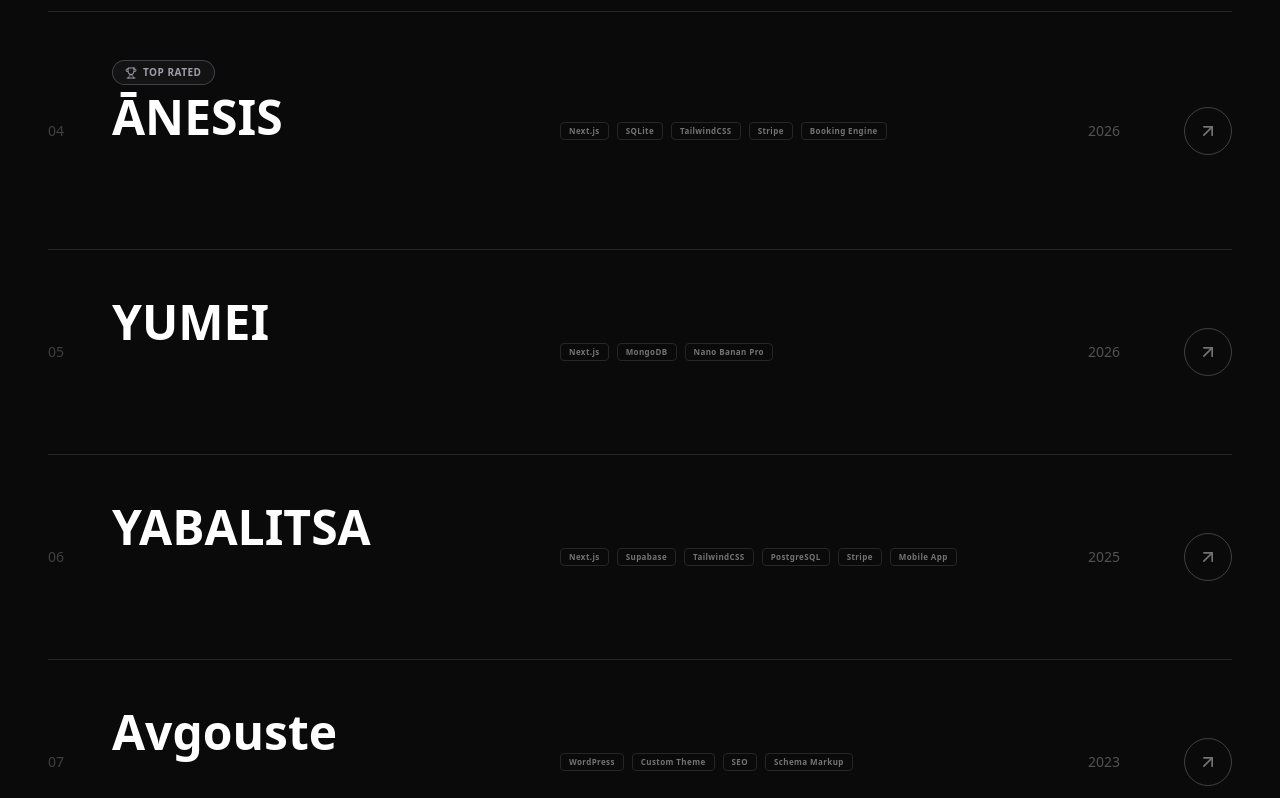
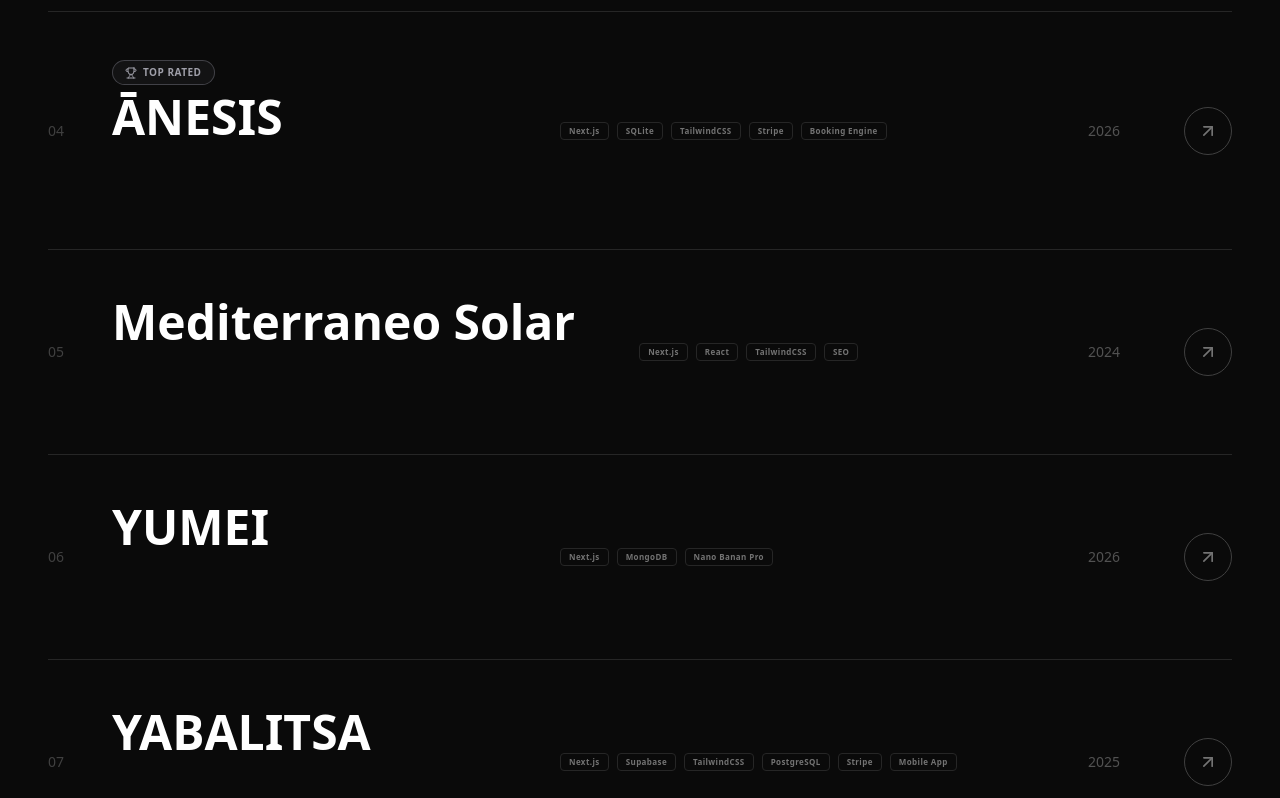
Before and after one commit to Verta-Builders/verta-web, a Next.js app: page /en in a window 1280 px wide. Shown: the part 4766-5564 px from the top of the page. Built offline with nearby package versions, Linux system fonts and the light colour scheme; no server answers.

Commit message:
feat: Add Mediterraneo Solar project and update projects list rendering.

```diff
--- a/messages/el.json
+++ b/messages/el.json
@@ -164,6 +164,20 @@
         "badgeLink": ""
       },
       {
+        "name": "Mediterraneo Solar",
+        "year": "2024",
+        "description": "Πλατφόρμα ανανεώσιμων πηγών ενέργειας στο Αλικάντε της Ισπανίας. Γρήγορη, σύγχρονη υποδομή για εγκαταστάσεις φωτοβολταϊκών, προβάλλοντας λύσεις καθαρής ενέργειας με κομψό, responsive σχεδιασμό.",
+        "tech": [
+          "Next.js",
+          "React",
+          "TailwindCSS",
+          "SEO"
+        ],
+        "link": "https://mediterraneosolar.com/",
+        "badge": "",
+        "badgeLink": ""
+      },
+      {
         "name": "YUMEI",
         "year": "2026",
         "description": "AI Comic Engine — δημιουργήστε ολόκληρα κόμικς με τεχνητή νοημοσύνη. Χαρακτήρες, σκηνές και ιστορίες σε λεπτά, όχι σε μήνες.",
--- a/messages/en.json
+++ b/messages/en.json
@@ -164,6 +164,20 @@
         "badgeLink": ""
       },
       {
+        "name": "Mediterraneo Solar",
+        "year": "2024",
+        "description": "Renewable energy platform in Alicante, Spain. Fast, modern infrastructure for solar panel installations, showcasing clean energy solutions with an elegant, responsive design.",
+        "tech": [
+          "Next.js",
+          "React",
+          "TailwindCSS",
+          "SEO"
+        ],
+        "link": "https://mediterraneosolar.com/",
+        "badge": "",
+        "badgeLink": ""
+      },
+      {
         "name": "YUMEI",
         "year": "2026",
         "description": "AI Comic Engine — create entire comic books with artificial intelligence. Generate characters, scenes, and storylines in minutes, not months.",
--- a/src/components/Projects.tsx
+++ b/src/components/Projects.tsx
@@ -40,7 +40,7 @@ export default function Projects() {
 
         {/* Projects List */}
         <div className="border-t border-dark-800 grid grid-cols-1 lg:grid-cols-2">
-          {[0, 1, 2, 3, 4, 5, 6].map((index) => (
+          {[0, 1, 2, 3, 4, 5, 6, 7].map((index) => (
             <motion.div
               key={index}
               initial={{ opacity: 0, y: 40 }}
```
